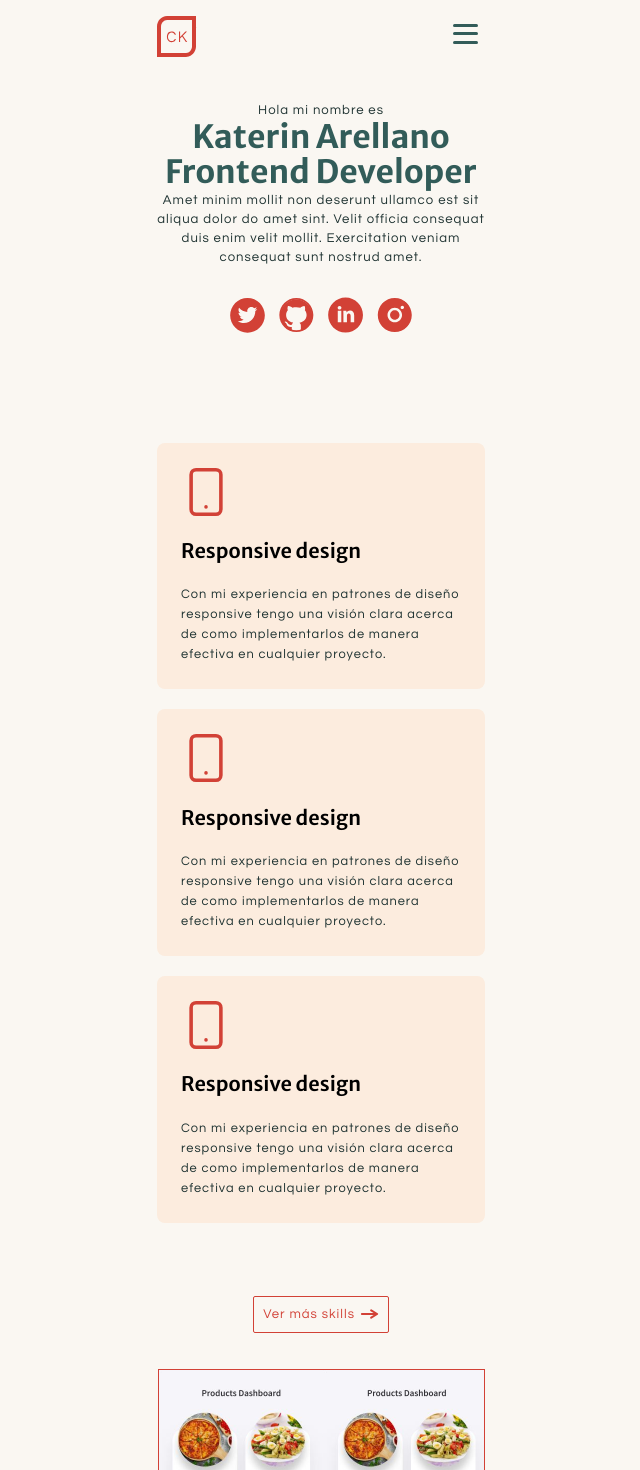
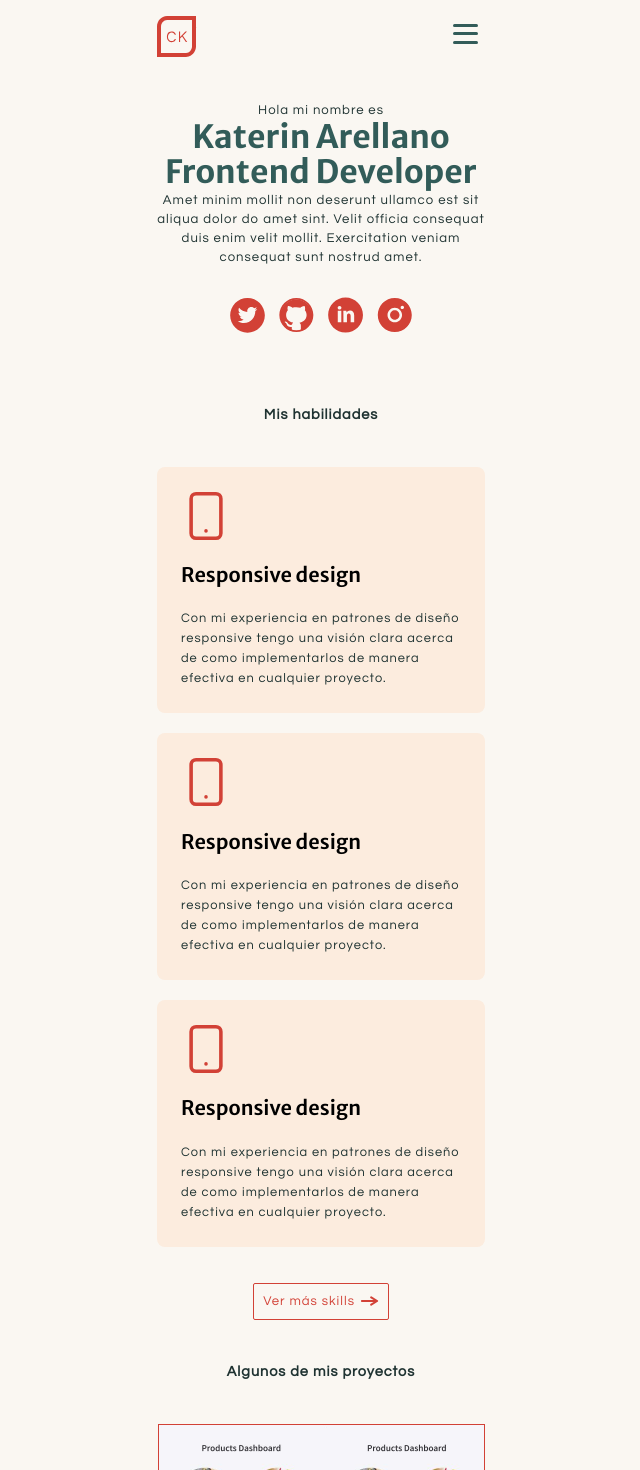
Before and after one commit to CinKat/portafolio, a React (Create React App) app: page /inicio in a window 1280 px wide. Shown: the top 1470 px of the page, without its empty margins (319-959 px from the left). Built offline with nearby package versions, Linux system fonts and the light colour scheme.

Commit message:
fix padding and margin

```diff
--- a/src/components/Button.js
+++ b/src/components/Button.js
@@ -22,6 +22,5 @@ const StyledButton = styled.button`
   justify-content: center;
   align-items: center;
   gap:0.3rem;
-  margin-top: 2.31rem;
 `
 export default Button;
--- a/src/components/Hero.js
+++ b/src/components/Hero.js
@@ -24,7 +24,7 @@ function Hero() {
 }
 
 const ContainerHero = styled.div`
-  padding: 44px 0;
+  padding-top: 2.75rem;
   text-align: center;
 `;
 const Icon = styled.img`
--- a/src/pages/Inicio/index.js
+++ b/src/pages/Inicio/index.js
@@ -3,6 +3,7 @@ import Card from "../../components/Card";
 import ImageCard from "../../components/ImageCard";
 import Button from "../../components/Button"
 import styled from "@emotion/styled";
+import { Text } from "../../components/Typography";
 
 const arrow = <svg width="19" height="10" viewBox="0 0 19 10" fill="none" xmlns="http://www.w3.org/2000/svg">
   <path d="M11.1927 1.34607L17.1172 5M17.1172 5L11.1927 8.65394M17.1172 5L1.88281 5" stroke="#D24136" strokeWidth="2" strokeLinecap="round" strokeLinejoin="round" />
@@ -12,8 +13,10 @@ function Inicio() {
   return (
     <Container>
       <Hero />
+      <Text size="subtitle3" weight="700">Mis habilidades</Text>
       <Card />
       <Button children="Ver más skills" icon={arrow} />
+      <Text size="subtitle3" weight="700">Algunos de mis proyectos</Text>
       <ImageCard />
     </Container>
   )
--- a/src/styles/typography.js
+++ b/src/styles/typography.js
@@ -34,7 +34,7 @@ export const typography = {
     `,
     subtitle3: `
     font-size: 0.9rem;
-    line-height: 3.75rem;
+    line-height: 2rem;
     `,
     body1: `
     font-size: 1.5rem;
```
